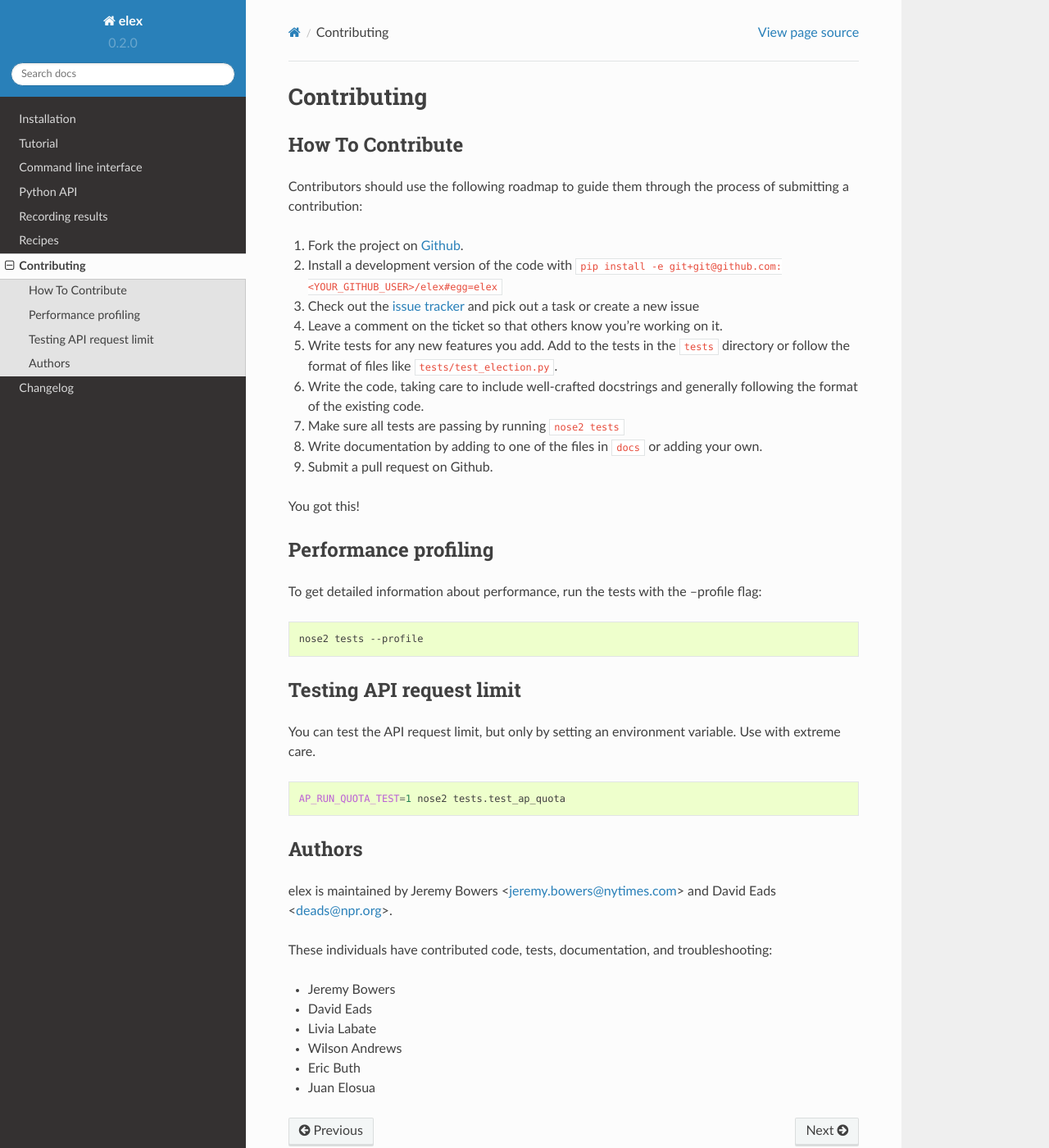
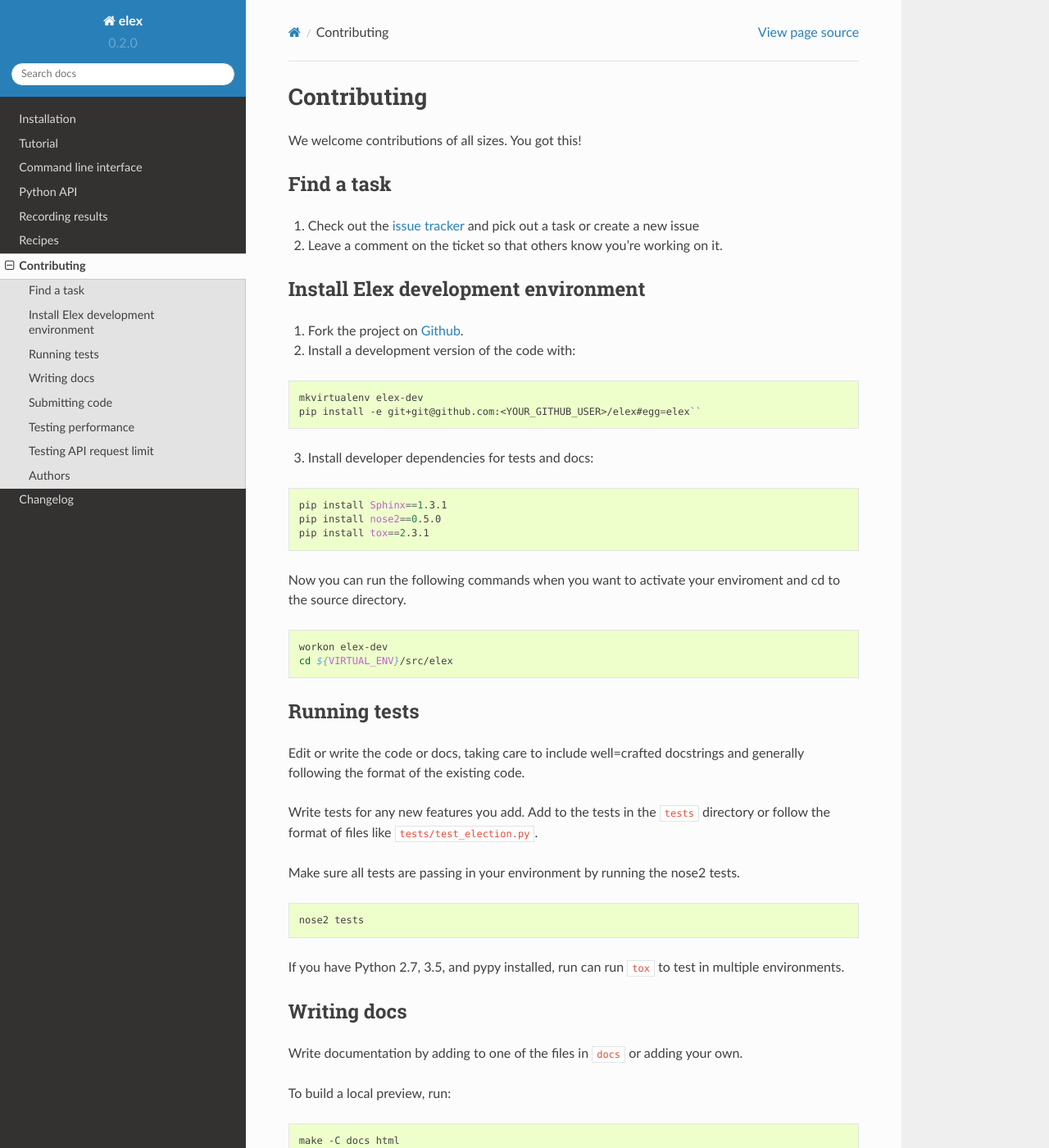
Before and after one commit to newsdev/elex, a Sphinx documentation site: the page built from docs/contributing.rst, in a window 1280 px wide and 1400 px high. Shown: the whole window at 82% size. Built offline with Sphinx 7.4.7 and the Read the Docs theme 2.0.0, drawn with Linux system fonts in a browser that asks for light colours; the version number is read from the project's files by our own code; some of the changed text lies outside the part shown.

Commit message:
expand contributing docs to include more detailed dev information

```diff
--- a/docs/contributing.rst
+++ b/docs/contributing.rst
@@ -2,27 +2,88 @@
 Contributing
 ============
 
-How To Contribute
-=================
+We welcome contributions of all sizes. You got this!
 
-Contributors should use the following roadmap to guide them through the process of submitting a contribution:
+Find a task
+===========
 
-#. Fork the project on `Github <https://github.com/newsdev/elex>`_.
-#. Install a development version of the code with ``pip install -e git+git@github.com:<YOUR_GITHUB_USER>/elex#egg=elex``
-#. Check out the `issue tracker <https://github.com/newsdev/elex/issues>`_ and pick out a task or create a new issue
-#. Leave a comment on the ticket so that others know you're working on it.
-#. Write tests for any new features you add. Add to the tests in the ``tests`` directory or follow the format of files like ``tests/test_election.py``.
-#. Write the code, taking care to include well-crafted docstrings and generally following the format of the existing code.
-#. Make sure all tests are passing by running ``nose2 tests``
-#. Write documentation by adding to one of the files in ``docs`` or adding your own.
-#. Submit a pull request on Github.
+1. Check out the `issue tracker <https://github.com/newsdev/elex/issues>`_ and pick out a task or create a new issue
 
-You got this!
+2. Leave a comment on the ticket so that others know you're working on it.
 
-Performance profiling
-=====================
+Install Elex development environment
+====================================
 
-To get detailed information about performance, run the tests with the --profile flag:
+1. Fork the project on `Github <https://github.com/newsdev/elex>`_.
+
+2. Install a development version of the code with:
+
+.. code:: bash
+
+  mkvirtualenv elex-dev
+  pip install -e git+git@github.com:<YOUR_GITHUB_USER>/elex#egg=elex``
+
+3. Install developer dependencies for tests and docs:
+
+.. code:: bash
+
+  pip install Sphinx==1.3.1
+  pip install nose2==0.5.0
+  pip install tox==2.3.1
+
+Now you can run the following commands when you want to activate your enviroment and
+cd to the source directory.
+
+.. code:: bash
+
+  workon elex-dev
+  cd ${VIRTUAL_ENV}/src/elex
+
+Running tests
+=============
+
+Edit or write the code or docs, taking care to include well=crafted docstrings and generally following the format of the existing code.
+
+Write tests for any new features you add. Add to the tests in the ``tests`` directory or follow the format of files like ``tests/test_election.py``.
+
+Make sure all tests are passing in your environment by running the nose2 tests.
+
+.. code:: bash
+
+   nose2 tests
+
+If you have Python 2.7, 3.5, and pypy installed, run can run :code:`tox` to test in multiple environments.
+
+Writing docs
+============
+
+Write documentation by adding to one of the files in :code:`docs` or adding your own.
+
+To build a local preview, run:
+
+.. code:: bash
+
+  make -C docs html
+
+The documentation is built in :code:`docs/_build/html`. Use Python's simple HTTP server to view it.
+
+.. code:: bash
+
+  cd docs/_build/html
+  python -m http.server
+
+Python 2.7 users should use :code:`SimpleHTTPServer` instead of :code:`http.server`.
+
+
+Submitting code
+===============
+
+Submit a pull request on Github.
+
+Testing performance
+===================
+
+To get detailed information about performance, run the tests with the ==profile flag:
 
 .. code:: bash
 
```
